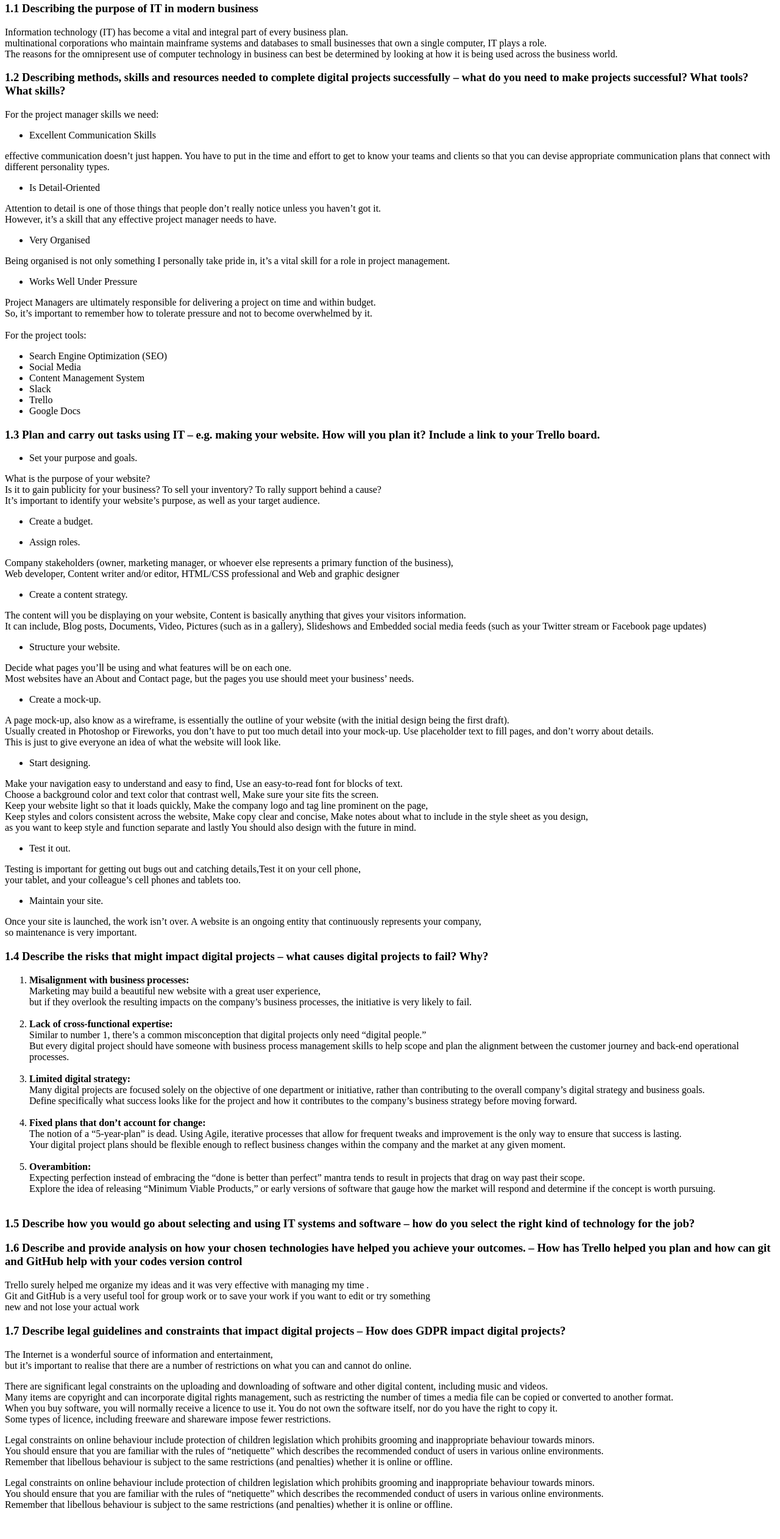
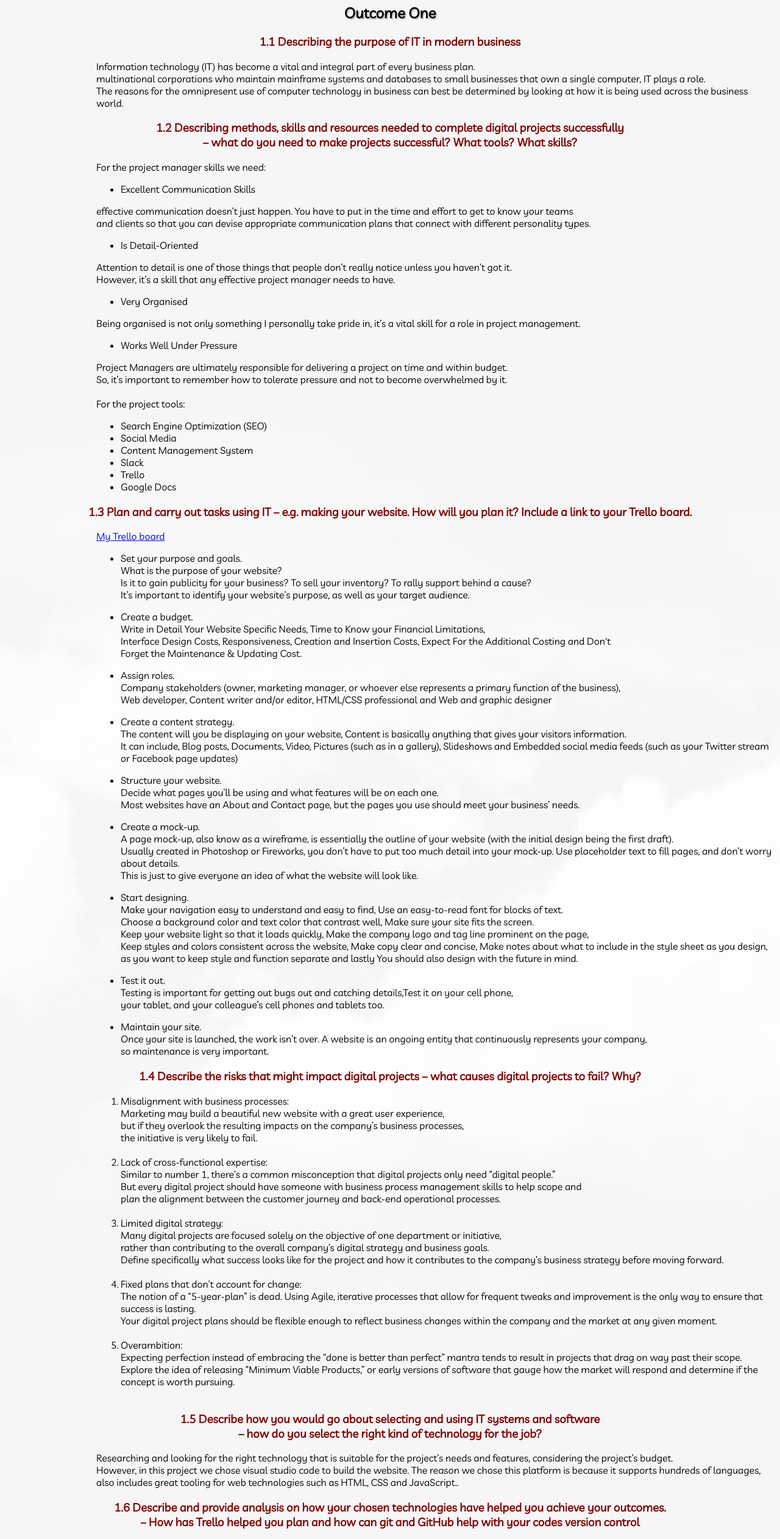
Before and after one commit to DimahAlolayan/htmlproject, a plain HTML site: page unit1.html in a window 1280 px wide. Shown: the part 77-2600 px from the top of the page at 61% size. Before the commit the page ends 2569 px from the top, so only its background shows below. Drawn offline with Linux system fonts and the light colour scheme.

Commit message:
your commit comment

```diff
--- /dev/null
+++ b/main.css
@@ -0,0 +1,62 @@
+@import url('https://fonts.googleapis.com/css?family=El+Messiri|Livvic&display=swap');
+
+body{
+
+  background-image: url("background1.jpg");
+    background-position: center; /* Center the image */
+    background-repeat: no-repeat; /* Do not repeat the image */
+    background-size:cover; /* Resize the background image to cover the entire container */
+    font-family: 'Livvic', sans-serif;
+
+}
+#welcomeArabic {
+    text-shadow: 3px 3px #cebbb6;
+    color: black;
+    text-align: center;
+    font-family: 'El Messiri', sans-serif;
+    font-size: 70px;
+}
+.welcomeBackground{
+color: azure;
+}
+#welcome{
+    text-shadow: 3px 3px #cac1bf;
+    color: black;
+    text-align: center;
+    font-family: 'Livvic', sans-serif;
+    font-size: 70px;
+
+}
+.AboutMe {
+
+    box-sizing: border-box;
+    text-align: center;
+    font-family: 'Livvic', sans-serif;
+}
+
+.arabic {
+    font-family: 'El Messiri', sans-serif;
+    text-align: center;
+}
+
+#aboutmeAlgin {
+    text-shadow: 2px 2px #cac1bf;
+    text-align: center;
+    font-size: 50px;
+}
+
+.unitAndOutcome{
+    text-shadow: 2px 2px #cac1bf;
+    text-align: center;
+
+}
+h3{
+    color: maroon;
+    text-align: center;
+
+}
+
+.paragraph {
+    box-sizing: border-box;
+    margin-left: 150px;
+}
--- a/unit1.html
+++ b/unit1.html
@@ -3,155 +3,200 @@
 
 <head>
     <meta charset="UTF-8">
-    <h1>Outcome One </h1>
+    <link rel="stylesheet" type="text/css" href="main.css">
+    <title>Unit One</title>
+</head>
+
+<body>
+    <div class="unitAndOutcome">
+        <h1>Unit One</h1>
+        <h2>Outcome One</h2>
+    </div>
     <h3> 1.1 Describing the purpose of IT in modern business</h3>
-    <p>Information technology (IT) has become a vital and integral part of every business plan.<br>
+    <p class="paragraph">Information technology (IT) has become a vital and integral part of every business plan.<br>
         multinational corporations who maintain mainframe systems and databases to small businesses that own a single
         computer, IT plays a role.<br>
         The reasons for the omnipresent use of computer technology in business can best be determined by looking at how
         it is being used across the business world.
     </p>
-    <h3>1.2 Describing methods, skills and resources needed to complete digital projects successfully – what do you need
+    <h3>1.2 Describing methods, skills and resources needed to complete digital projects successfully<br> – what do you
+        need
         to make projects successful? What tools? What skills? </h3>
-    <p>For the project manager skills we need:
+    <p class="paragraph">For the project manager skills we need:
         <br>
-        <ul>
+        <ul class="paragraph">
             <li> Excellent Communication Skills</li>
         </ul>
-        effective communication doesn’t just happen. You have to put in the time and effort to get to know your teams
+        <p class="paragraph">effective communication doesn’t just happen. You have to put in the time and effort to get
+            to know your teams<br>
             and clients so that you can devise appropriate communication plans that connect with different personality
-        types.
+            types.</p>
 
-        <ul>
+        <ul class="paragraph">
             <li> Is Detail-Oriented</li>
         </ul>
-        Attention to detail is one of those things that people don’t really notice unless you haven’t got it. <br>
-        However, it’s a skill that any effective project manager needs to have.
-        <ul>
+        <p class="paragraph"> Attention to detail is one of those things that people don’t really notice unless you
+            haven’t got it. <br>
+            However, it’s a skill that any effective project manager needs to have.</p>
+        <ul class="paragraph">
             <li> Very Organised</li>
         </ul>
-        Being organised is not only something I personally take pride in, it’s a vital skill for a role in project
-        management.
-        <ul>
+        <p class="paragraph"> Being organised is not only something I personally take pride in, it’s a vital skill for a
+            role in project
+            management.</p>
+        <ul class="paragraph">
             <li> Works Well Under Pressure</li>
         </ul>
-        Project Managers are ultimately responsible for delivering a project on time and within budget.<br>
+        <p class="paragraph"> Project Managers are ultimately responsible for delivering a project on time and within
+            budget.<br>
             So, it’s important to remember how to tolerate pressure and not to become overwhelmed by it.<br><br>
-        For the project tools:
+            For the project tools:</p>
         <ul>
-            <li>Search Engine Optimization (SEO) </li>
-            <li>Social Media</li>
-            <li>Content Management System</li>
-            <li>Slack</li>
-            <li>Trello</li>
-            <li>Google Docs</li>
+            <li class="paragraph">Search Engine Optimization (SEO) </li>
+            <li class="paragraph">Social Media</li>
+            <li class="paragraph">Content Management System</li>
+            <li class="paragraph">Slack</li>
+            <li class="paragraph">Trello</li>
+            <li class="paragraph">Google Docs</li>
         </ul>
     </p>
 
     <h3>1.3 Plan and carry out tasks using IT – e.g. making your website. How will you plan it? Include a link to your
         Trello board. </h3>
+
+    <p class="paragraph">
+        <a href="https://trello.com/b/nFg40Zds/html-css/">My Trello board</a>
+    </p>
+
     <p>
 
-        <ul>
+        <ul class="paragraph">
             <li> Set your purpose and goals. </li>
-        </ul>
+
             What is the purpose of your website?<br>
             Is it to gain publicity for your business? To sell your inventory? To rally support behind a cause?<br>
             It’s important to identify your website’s purpose, as well as your target audience.
-        <ul>
+        </ul>
+        <ul class="paragraph">
             <li>Create a budget.</li>
+            Write in Detail Your Website Specific Needs, Time to Know your Financial Limitations,
+            <br>
+            Interface Design Costs, Responsiveness, Creation and Insertion Costs, Expect For the Additional Costing
+            and
+            Don't <br>
+            Forget the Maintenance & Updating Cost.
         </ul>
 
-        <ul>
+        <ul class="paragraph">
             <li>Assign roles.</li>
-        </ul>
-        Company stakeholders (owner, marketing manager, or whoever else represents a primary function of the
+            Company stakeholders (owner, marketing manager, or whoever else represents a primary
+            function of the
             business),<br>
             Web developer, Content writer and/or editor, HTML/CSS professional and Web and graphic designer
-        <ul>
+        </ul>
+
+        <ul class="paragraph">
             <li> Create a content strategy.</li>
+
+            The content will you be displaying on your website, Content is basically anything that
+            gives your visitors
+            information. <br>
+            It can include, Blog posts, Documents, Video, Pictures (such as in a gallery), Slideshows and Embedded
+            social
+            media feeds (such as your Twitter stream or Facebook page updates)
         </ul>
-        The content will you be displaying on your website, Content is basically anything that gives your visitors
-        information. <br>
-        It can include, Blog posts, Documents, Video, Pictures (such as in a gallery), Slideshows and Embedded social
-        media feeds (such as your Twitter stream or Facebook page updates)
 
-        <ul>
+
+        <ul class="paragraph">
             <li>Structure your website.</li>
-        </ul>
             Decide what pages you’ll be using and what features will be on each one.<br>
             Most websites have an About and Contact page, but the pages you use should meet your business’ needs.
+        </ul>
 
-        <ul>
+        <ul class="paragraph">
             <li>Create a mock-up.</li>
-        </ul>
-        A page mock-up, also know as a wireframe, is essentially the outline of your website (with the initial design
+            A page mock-up, also know as a wireframe, is essentially the outline of your website (with
+            the initial design
             being the first draft).<br>
             Usually created in Photoshop or Fireworks, you don’t have to put too much detail into your mock-up. Use
             placeholder text to fill pages, and don’t worry about details.<br>
             This is just to give everyone an idea of what the website will look like.
-        <ul>
+        </ul>
+
+        <ul class="paragraph">
             <li>Start designing.</li>
+
+            Make your navigation easy to understand and easy to find, Use an easy-to-read font for
+            blocks of text.<br>
+            Choose a background color and text color that contrast well, Make sure your site fits the screen.<br>
+            Keep your website light so that it loads quickly, Make the company logo and tag line prominent on the
+            page,
+            <br>
+            Keep styles and colors consistent across the website, Make copy clear and concise, Make notes about what
+            to
+            include in the style sheet as you design,<br> as you want to keep style and function separate and lastly
+            You
+            should also design with the future in mind.
         </ul>
-        Make your navigation easy to understand and easy to find, Use an easy-to-read font for blocks of text.<br>
-        Choose a background color and text color that contrast well, Make sure your site fits the screen.<br>
-        Keep your website light so that it loads quickly, Make the company logo and tag line prominent on the page, <br>
-        Keep styles and colors consistent across the website, Make copy clear and concise, Make notes about what to
-        include in the style sheet as you design,<br> as you want to keep style and function separate and lastly You
-        should also design with the future in mind.
 
-        <ul>
+        <ul class="paragraph">
             <li>Test it out.</li>
+            Testing is important for getting out bugs out and catching details,Test it on your
+            cell
+            phone, <br>
+            your tablet, and your colleague’s cell phones and tablets too.
         </ul>
-        Testing is important for getting out bugs out and catching details,Test it on your cell phone, <br>
-        your tablet, and your colleague’s cell phones and tablets too.
 
-        <ul>
+        <ul class="paragraph">
             <li>Maintain your site.</li>
-        </ul>
-        Once your site is launched, the work isn’t over. A website is an ongoing entity that continuously represents
+            Once your site is launched, the work isn’t over. A website is an ongoing entity that
+            continuously represents
             your company,<br>
             so maintenance is very important.
+        </ul>
 
     </p>
 
     <h3>1.4 Describe the risks that might impact digital projects – what causes digital projects to fail? Why? </h3>
 
-    <p>
+    <p class="paragraph">
         <ol>
-            <li>
-                <b> Misalignment with business processes:</b> <br>
+            <li class="paragraph">
+                Misalignment with business processes:<br>
                 Marketing may build a beautiful new website with a great user experience,<br>
-                but if they overlook the resulting impacts on the company’s business processes, the initiative is very
+                but if they overlook the resulting impacts on the company’s business processes, <br>the initiative is
+                very
                 likely to fail.<br><br>
             </li>
 
-            <li>
-                <b> Lack of cross-functional expertise: </b><br>
+            <li class="paragraph">
+                Lack of cross-functional expertise: <br>
                 Similar to number 1, there’s a common misconception that digital projects only need “digital
                 people.”<br>
-                But every digital project should have someone with business process management skills to help scope and
+                But every digital project should have someone with business process management skills to help scope
+                and<br>
                 plan the alignment between the customer journey and back-end operational processes.<br><br>
             </li>
 
-            <li>
-                <b>Limited digital strategy:</b><br>
-                Many digital projects are focused solely on the objective of one department or initiative, rather than
+            <li class="paragraph">
+                Limited digital strategy:<br>
+                Many digital projects are focused solely on the objective of one department or initiative, <br> rather
+                than
                 contributing to the overall company’s digital strategy and business goals.<br>
                 Define specifically what success looks like for the project and how it contributes to the company’s
                 business strategy before moving forward.<br><br>
             </li>
 
-            <li>
-                <b>Fixed plans that don’t account for change:</b><br>
+            <li class="paragraph">
+                Fixed plans that don’t account for change:<br>
                 The notion of a “5-year-plan” is dead. Using Agile, iterative processes that allow for frequent tweaks
                 and improvement is the only way to ensure that success is lasting.<br>
                 Your digital project plans should be flexible enough to reflect business changes within the company and
                 the market at any given moment.<br><br>
             </li>
 
-            <li>
-                <b>Overambition:</b> <br>
+            <li class="paragraph">
+                Overambition: <br>
                 Expecting perfection instead of embracing the “done is better than perfect” mantra tends to result in
                 projects that drag on way past their scope.<br>
                 Explore the idea of releasing “Minimum Viable Products,” or early versions of software that gauge how
@@ -159,59 +204,58 @@
             </li>
         </ol>
     </p>
-    <h3> 1.5 Describe how you would go about selecting and using IT systems and software – how do you select the right
+    <h3> 1.5 Describe how you would go about selecting and using IT systems and software <br> – how do you select the right
         kind of technology for the job? </h3>
-    <p>
+    <p class="paragraph">
 
-        <!-- lubna 7tsweeh lya-->
+        Researching and looking for the right technology that is suitable for the project’s needs and features,
+        considering the project’s budget.<br>
+        However, in this project we chose visual studio code to build the website. The reason we chose this platform is
+        because it supports hundreds of languages, <br>
+        also includes great tooling for web technologies such as HTML, CSS and JavaScript..
+
 
     </p>
 
     <h3>
-        1.6 Describe and provide analysis on how your chosen technologies have helped you achieve your outcomes. – How
+        1.6 Describe and provide analysis on how your chosen technologies have helped you achieve your outcomes.<br> –
+        How
         has Trello helped you plan and how can git and GitHub help with your codes version control
     </h3>
-    <p>
-        Trello surely helped me organize my ideas and it was very effective with managing my time .<br>
-        Git and GitHub is a very useful tool for group work or to save your work if you want to edit or try
-        something<br>
-        new and not lose your actual work
+    <p class="paragraph">
+        Trello surely helped me organize my ideas and it was very effective with managing my time. However, <br>
+        one of the most helpful features was archiving the trello board to use it later on different projects.<br>
+        Git and GitHub is a very useful tool to save your work if you want to edit it or try something new and not lose
+        your actual work <br>
+        and it’s also helpful for group work.
+
     </p>
 
-    <h3>1.7 Describe legal guidelines and constraints that impact digital projects – How does GDPR impact digital
-        projects?
+    <h3>1.7 Describe legal guidelines and constraints that impact digital projects<br>
+        – How does GDPR impact digital projects?
     </h3>
-    <p>
-        The Internet is a wonderful source of information and entertainment, <br>
-        but it’s important to realise that there are a number of restrictions on what you can and cannot do online.
-    </p>
-    <p>There are significant legal constraints on the uploading and downloading of software and other digital content,
+
+    <p class="paragraph">There are significant legal constraints on the uploading and downloading of software and other
+        digital
+        content,<br>
         including music and videos.<br>
         Many items are copyright and can incorporate digital rights management, such as restricting the number of times
         a media file can be copied or converted to another format.<br>
-        When you buy software, you will normally receive a licence to use it. You do not own the software itself, nor do
+        When you buy software, you will normally receive a licence to use it. You do not own the software itself, nor
+        do<br>
         you have the right to copy it.<br>
         Some types of licence, including freeware and shareware impose fewer restrictions.
     </p>
-    <p>Legal constraints on online behaviour include protection of children legislation which prohibits grooming and
-        inappropriate behaviour towards minors.<br>
-        You should ensure that you are familiar with the rules of “netiquette” which describes the recommended conduct
+    <p class="paragraph">
+        You should ensure that you are familiar with the rules of “netiquette” which describes the recommended
+        conduct<br>
         of users in various online environments.<br>
         Remember that libellous behaviour is subject to the same restrictions (and penalties) whether it is online or
         offline.
     </p>
 
-    <p>Legal constraints on online behaviour include protection of children legislation which prohibits grooming and
-        inappropriate behaviour towards minors. <br>
-        You should ensure that you are familiar with the rules of “netiquette” which describes the recommended conduct
-        of users in various online environments.<br>
-        Remember that libellous behaviour is subject to the same restrictions (and penalties) whether it is online or
-        offline.
-    </p>
-    <title>Document</title>
-</head>
 
-<body>
+
 
 </body>
 
```
Also changed, not shown: contactme.html (+13 -0 lines), index.html (+20 -11 lines), unit2.html (+80 -0 lines), background1.jpg (added), floating_4x.png (added), laptopwork.png (added), 2 other files. Lines whose indentation alone changed are shown as unchanged.
